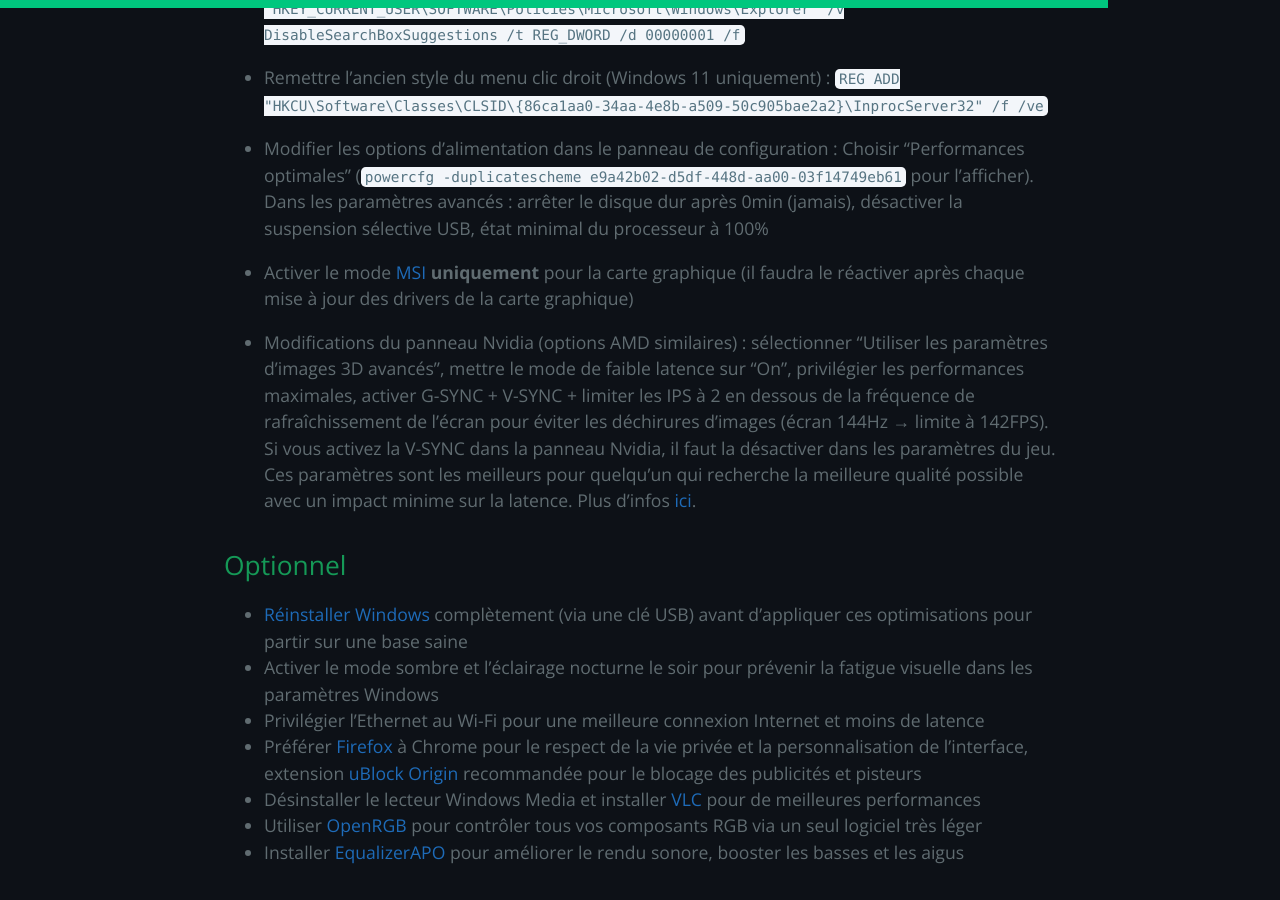
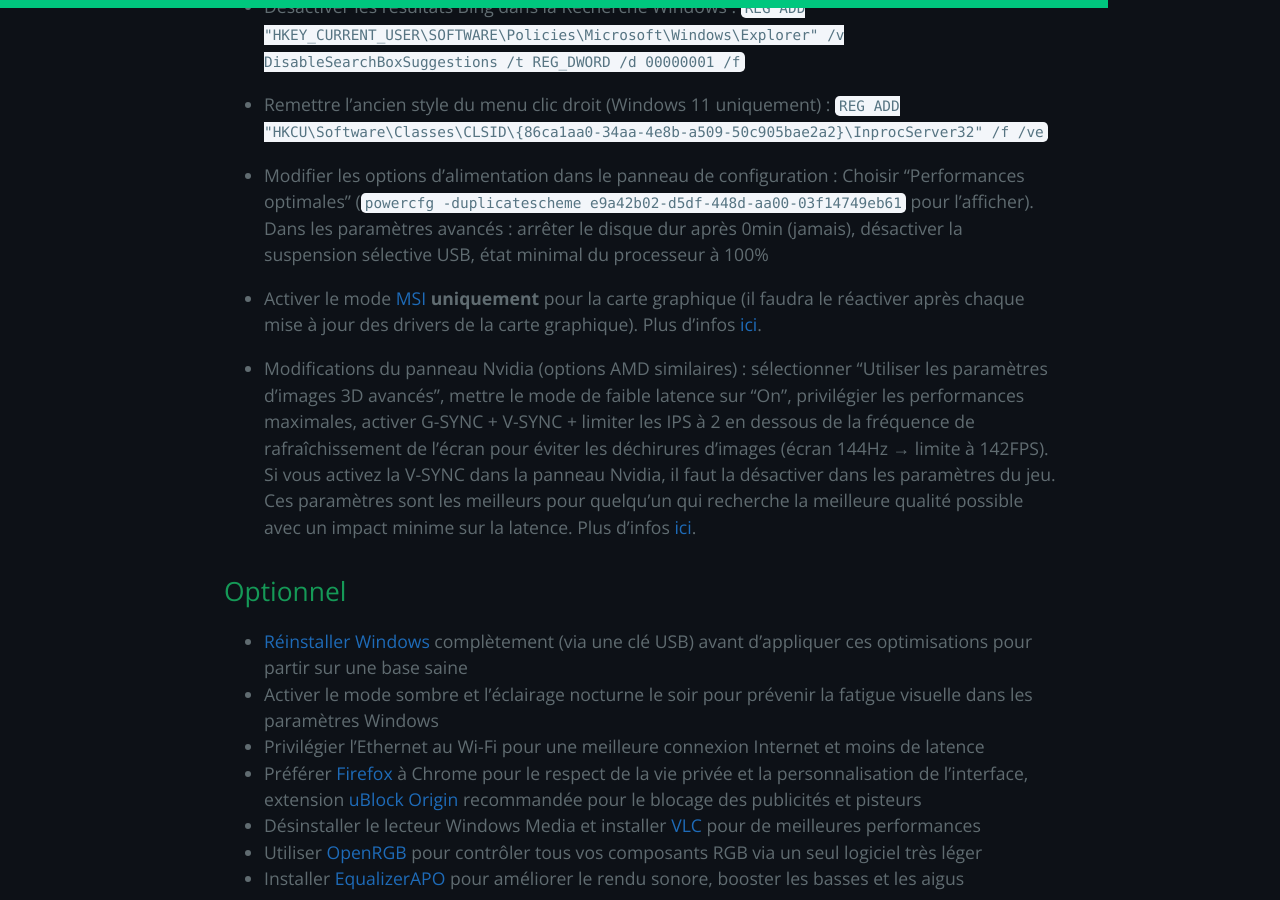
Before and after one commit to PouletEnSlip/pouletenslip.github.io, a Jekyll site: the page built from pages/opti.md, in a window 1280 px wide and 900 px high, scrolled down 1972 px. Built offline with Jekyll 4.4.1, drawn with Linux system fonts in a browser that asks for light colours; comment, search, counter and statistics services are not loaded; our own code applies the rules of GitHub Pages for plain Markdown files; some of the changed text lies outside the part shown.

Commit message:
Update opti.md

```diff
--- a/pages/opti.md
+++ b/pages/opti.md
@@ -49,7 +49,7 @@
 * Modifier les options d’alimentation dans le panneau de configuration : Choisir "Performances optimales" (`powercfg -duplicatescheme
 e9a42b02-d5df-448d-aa00-03f14749eb61` pour l’afficher). Dans les paramètres avancés : arrêter le disque dur après 0min (jamais), désactiver la suspension sélective USB, état minimal du processeur à 100%
 
-* Activer le mode [MSI](https://www.mediafire.com/file/ewpy1p0rr132thk/MSI_util_v3.zip/file) **uniquement** pour la carte graphique (il faudra le réactiver après chaque mise à jour des drivers de la carte graphique)
+* Activer le mode [MSI](https://www.mediafire.com/file/ewpy1p0rr132thk/MSI_util_v3.zip/file) **uniquement** pour la carte graphique (il faudra le réactiver après chaque mise à jour des drivers de la carte graphique). Plus d'infos [ici](https://forum.malekal.com/viewtopic.php?t=62058).
 
 * Modifications du panneau Nvidia (options AMD similaires) : sélectionner "Utiliser les paramètres d’images 3D avancés", mettre le mode de faible latence sur "On", privilégier les performances maximales, activer G-SYNC + V-SYNC + limiter les IPS à 2 en dessous de la fréquence de rafraîchissement de l’écran pour éviter les déchirures d’images (écran 144Hz → limite à 142FPS). Si vous activez la V-SYNC dans la panneau Nvidia, il faut la désactiver dans les paramètres du jeu. Ces paramètres sont les meilleurs pour quelqu'un qui recherche la meilleure qualité possible avec un impact minime sur la latence. Plus d'infos [ici](https://blurbusters.com/gsync/gsync101-input-lag-tests-and-settings/14/).
 
```
Also changed, not shown: other parts of pages/opti.md (+1 -1 lines).
